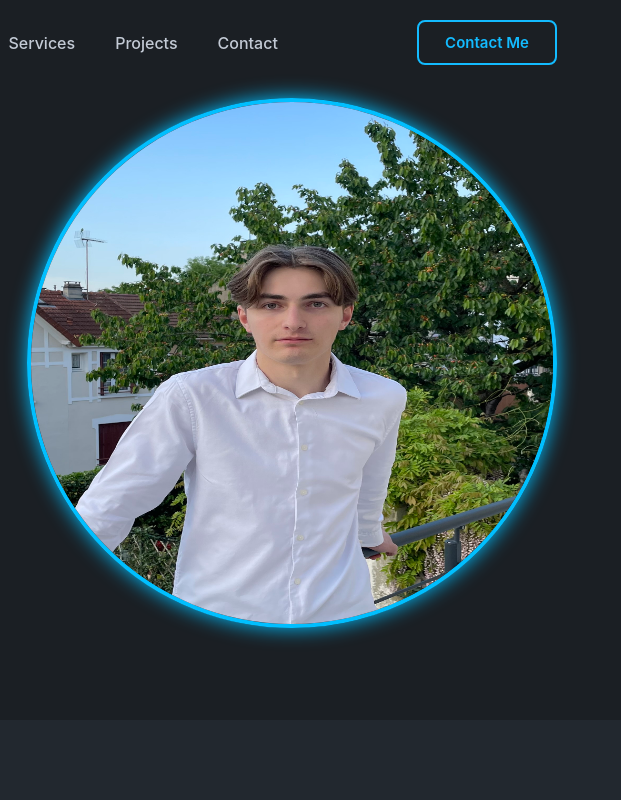
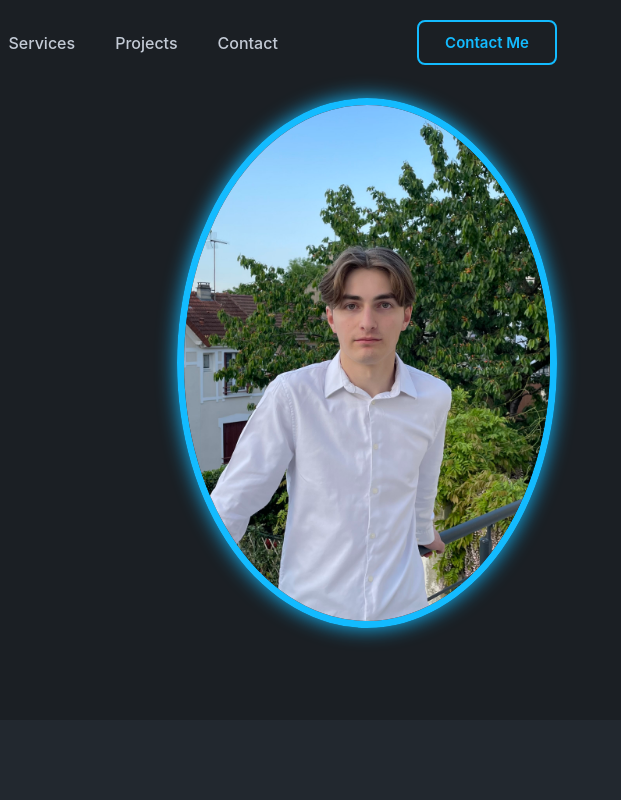
Before and after one commit to alexandrebrtr/Alexandre-Berthier---Portfolio, a plain HTML site: page index.html in a window 1280 px wide. Shown: the top 800 px of the page, 659-1280 px from the left. Drawn offline with nearby package versions, Linux system fonts and the light colour scheme.

Commit message:
Update style.css

```diff
--- a/style.css
+++ b/style.css
@@ -108,12 +108,15 @@ section{
 }
 
 .hero-img img {
-    width: 530px;
+    width: 100%;
     height: 530px;
+    max-width: 530px;
     border-radius: 50%;
-    border: 4px solid #00bfff;
-    box-shadow: 0 0 20px #00bfff;
+    object-fit: cover;
+    border: 7px solid var(--main-color);
+    box-shadow: 0 0 20px var(--main-color);
 }
+
 
 .main-content h4{
     font-size: 1.6rem;
@@ -672,4 +675,5 @@ form .send-btn:hover{
     .Projects-content {
       grid-template-columns: 1fr;
     }
+
   }
```
